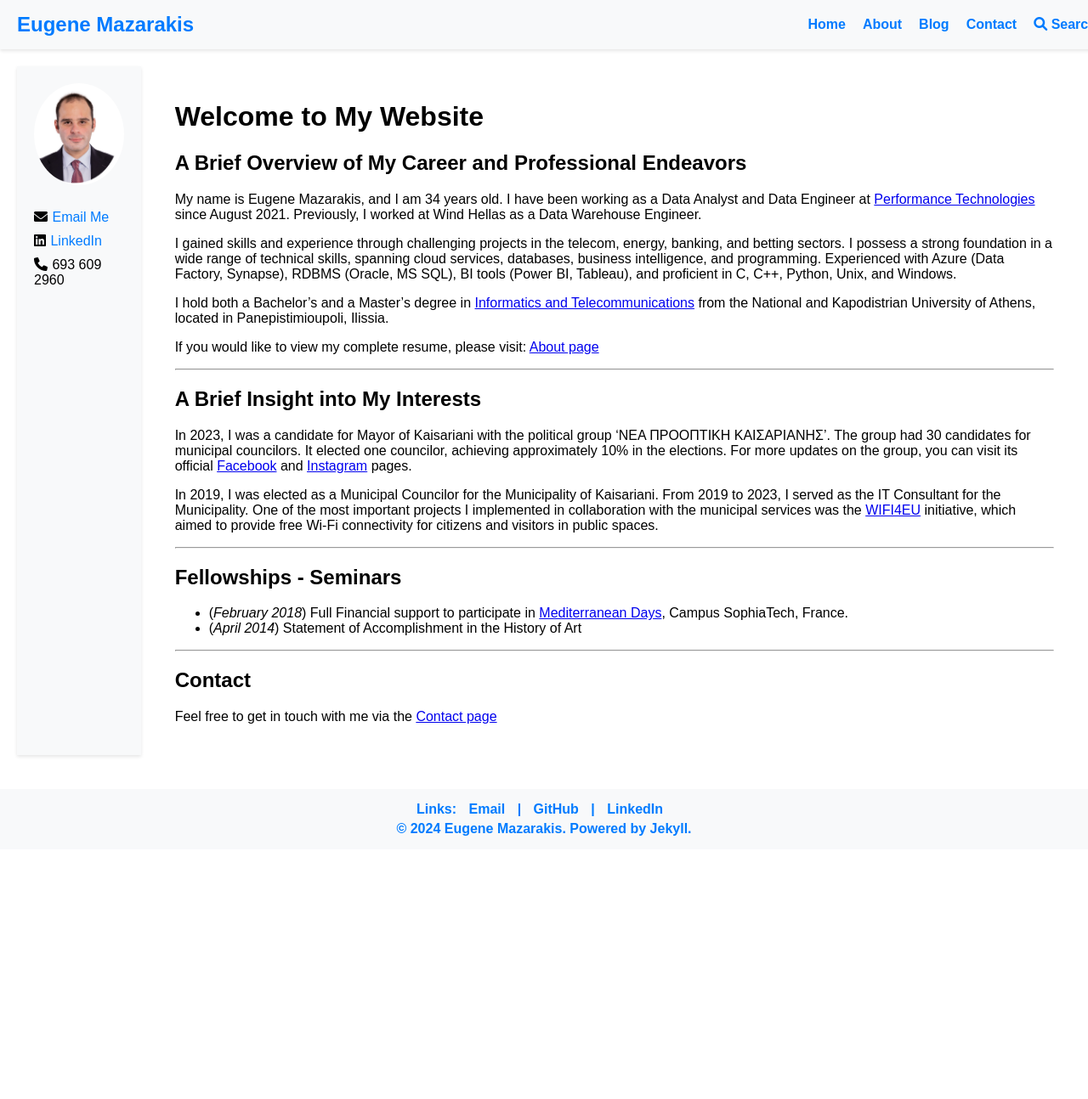
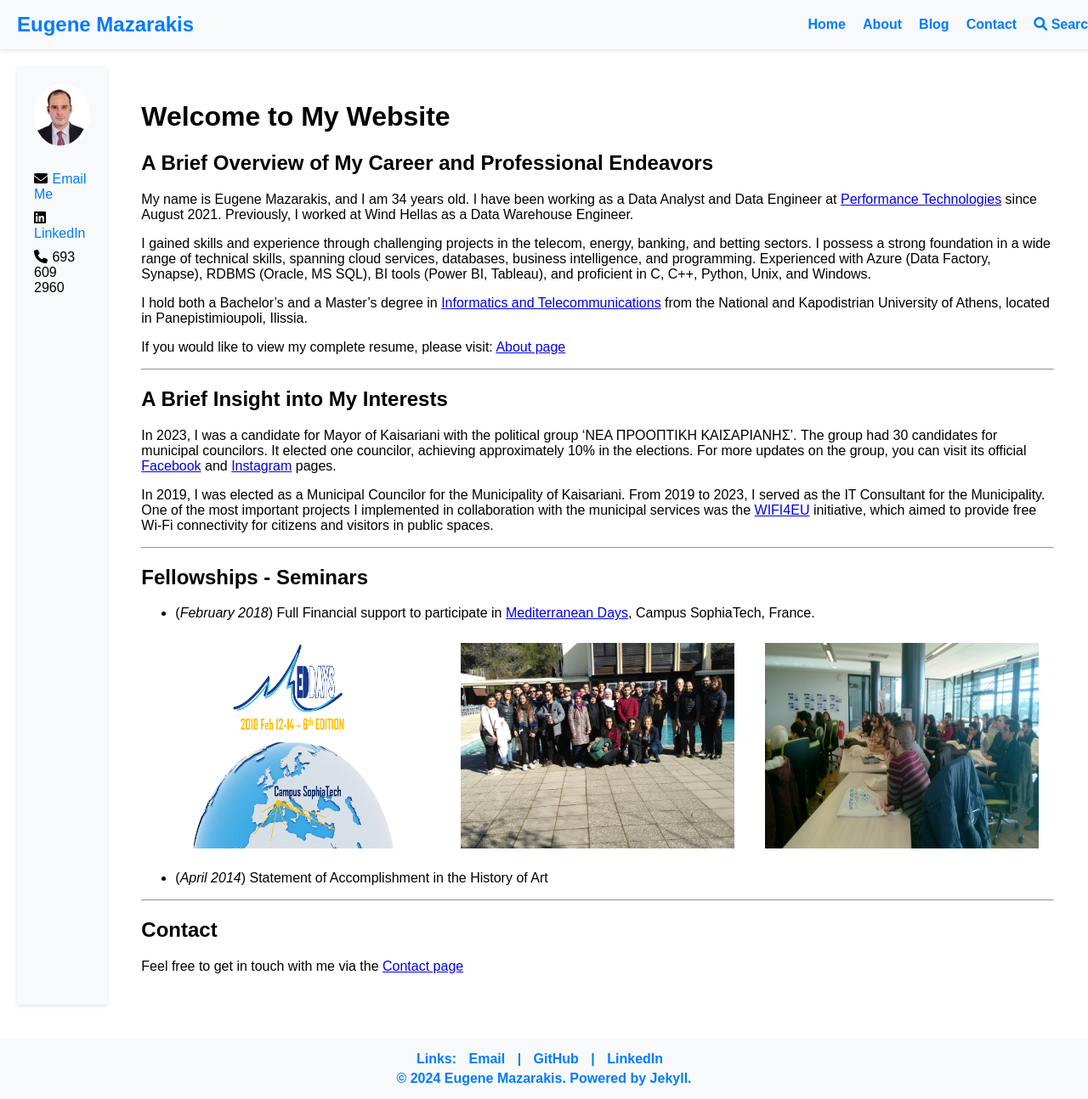
Before and after one commit to EMazarakis/EMazarakis.github.io, a Jekyll site: the page built from index.md, in a window 1280 px wide. Shown: the whole page at 85% size. Built offline with Jekyll 4.4.1, drawn with Linux system fonts in a browser that asks for light colours; before the commit the page ends 1000 px from its top, so only the background shows below that.

Commit message:
Update index.md

```diff
--- a/index.md
+++ b/index.md
@@ -30,6 +30,12 @@
 
 ## Fellowships - Seminars
 - (_February 2018_) Full Financial support to participate in  [Mediterranean Days](https://www.facebook.com/sophiatechmeddays/posts/pfbid02Nfn3oRdMWjN3Li5sLtQKVygzBBBs6Stgv2u1119GpQWwZtCW58fBEnAyF8jM8KH3l), Campus SophiaTech, France.
+<div style="display: flex; justify-content: space-around; flex-wrap: wrap;">
+    <img src="{{ '/assets/Img/SophiaAntipolis/sopjia_antipolis_0.png' | relative_url }}" alt="Image 1" style="width: 30%; margin: 10px;">
+    <img src="{{ '/assets/Img/SophiaAntipolis/sopjia_antipolis_3.jpg' | relative_url }}" alt="Image 2" style="width: 30%; margin: 10px;">
+    <img src="{{ '/assets/Img/SophiaAntipolis/sopjia_antipolis_4.jpg' | relative_url }}" alt="Image 3" style="width: 30%; margin: 10px;">
+</div>
+
 - (_April 2014_) Statement of Accomplishment in the History of Art
 
 ***
```
